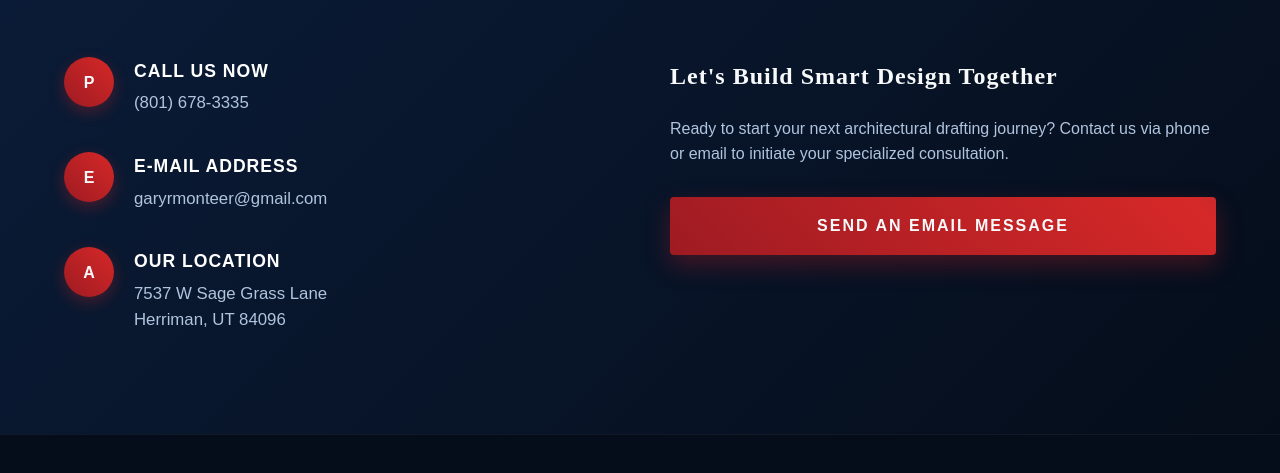
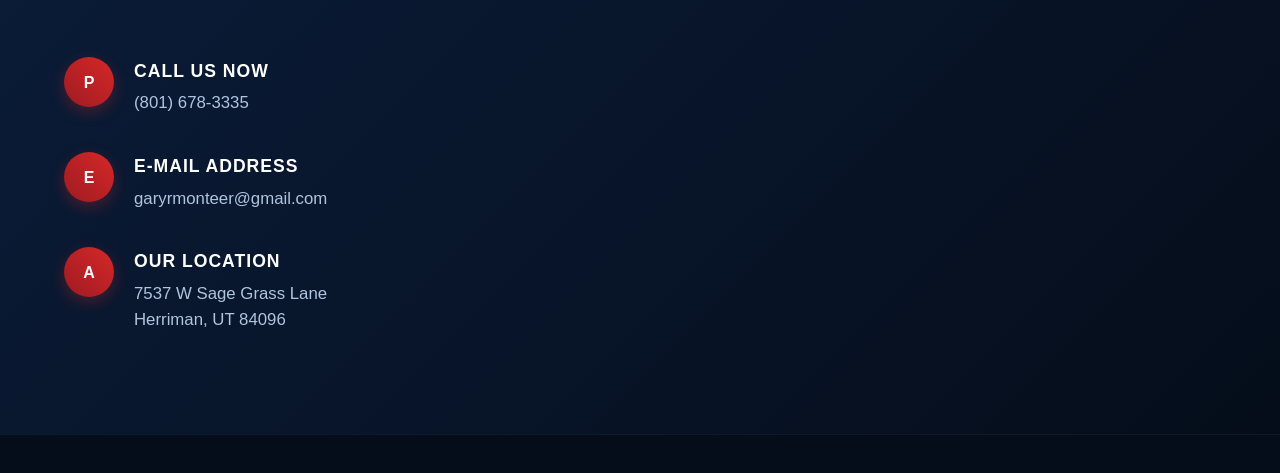
Before and after one commit to GaryMonteerDesign/Gary-Monteer-Design, a plain HTML site: page index.html in a window 1280 px wide. Shown: the part 3256-3729 px from the top of the page. Drawn offline with Linux system fonts and the light colour scheme.

Commit message:
Update index.html

```diff
--- a/index.html
+++ b/index.html
@@ -722,12 +722,6 @@
                     </div>
                 </div>
 
-                <div class="contact-form-dummy">
-                    <h3>Let's Build Smart Design Together</h3>
-                    <p>Ready to start your next architectural drafting journey? Contact us via phone or email to initiate your specialized consultation.</p>
-                    <a href="mailto:garyrmonteer@gmail.com" class="cta-btn" style="text-align:center; display:block; width:100%;">Send An Email Message</a>
-                </div>
-
             </div>
         </div>
     </div>
```
